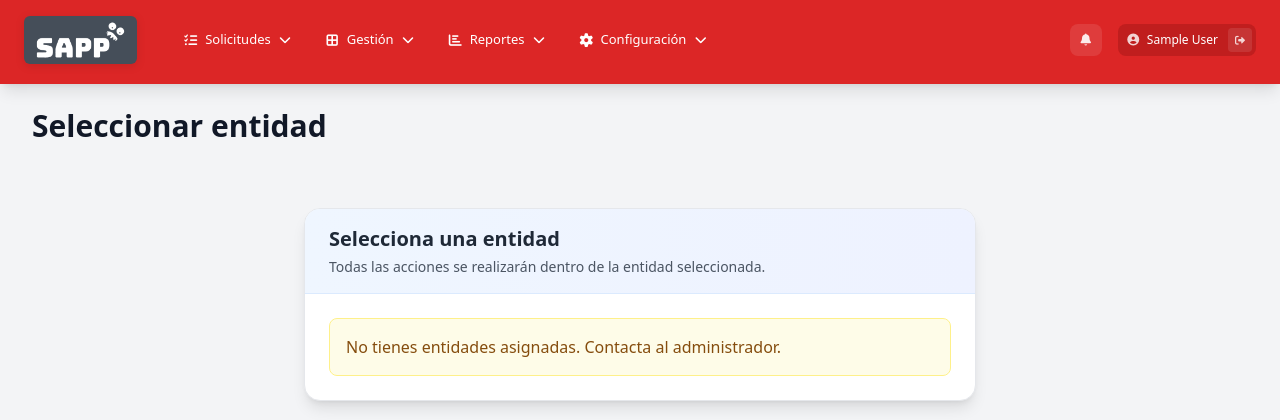
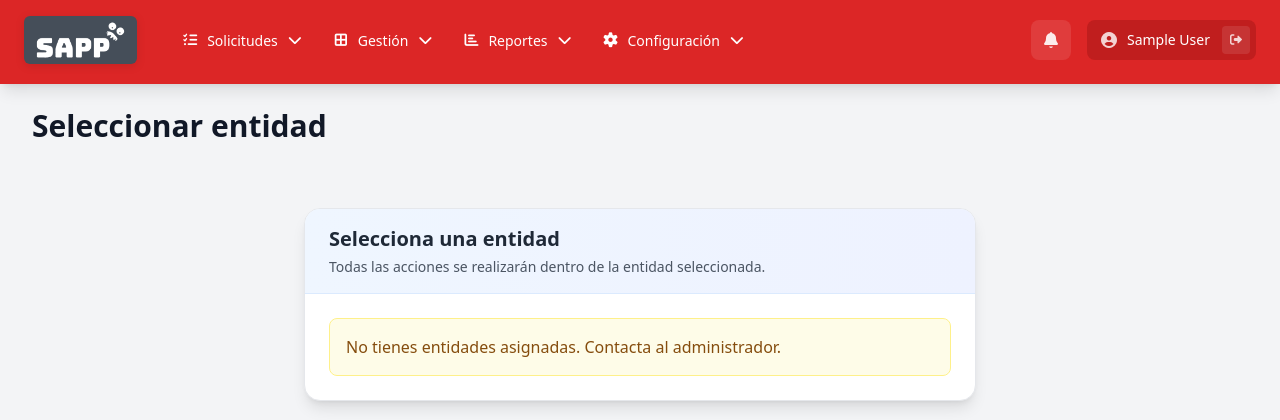
Before and after one commit to WilliamSotaquira/Sapp, a Laravel app: page /workspaces/select in a window 1280 px wide. Shown: the top 420 px of the page. Run offline with Laravel 12, Linux system fonts and the light colour scheme; the visitor is signed in with stand-in values (Sample User, id 1); data that the repository does not hold is empty; parts of the project's set-up code (start-up, migrations or seed data) failed here and were passed over; some libraries are stand-ins or nearby versions.

Commit message:
fix(nav): aumentar tamanos para cumplir WCAG 2.2
- Font-size: 0.875rem (14px) en nav-links y dropdowns (minimo accesible)
- min-height: 2.5rem (40px) en todos los items interactivos (WCAG 2.5.8 target size)
- Iconos: 0.875rem con width 1.125rem
- Campana: w-10 h-10 (40px target), icono text-base
- Usuario: text-sm, icono text-base, boton salir w-7 h-7 (28px)
- Contraste: texto blanco sobre rojo (ratio >7:1)
- Espaciado aumentado para mejor legibilidad

```diff
--- a/resources/views/layouts/app.blade.php
+++ b/resources/views/layouts/app.blade.php
@@ -36,20 +36,22 @@
         .primary-nav-link {
             display: flex;
             align-items: center;
-            gap: 0.4rem;
+            gap: 0.5rem;
             font-weight: 500;
-            font-size: 0.8125rem;
-            border-radius: 0.75rem;
-            padding: 0.5rem 0.85rem;
+            font-size: 0.875rem;
+            border-radius: 0.5rem;
+            padding: 0.5rem 0.75rem;
             white-space: nowrap;
-            transition: background-color 0.2s ease, transform 0.2s ease;
+            min-height: 2.5rem;
+            transition: background-color 0.2s ease;
         }
 
         .primary-nav-link i,
         .dropdown-menu a i,
         .mobile-nav-link i {
-            width: 1rem;
+            width: 1.125rem;
             text-align: center;
+            font-size: 0.875rem;
         }
 
         .primary-nav-link:hover {
@@ -138,9 +140,10 @@
             display: flex;
             align-items: flex-start;
             gap: 0.5rem;
-            padding: 0.5rem 1rem;
-            font-size: 0.8125rem;
+            padding: 0.6rem 1rem;
+            font-size: 0.875rem;
             font-weight: 500;
+            min-height: 2.5rem;
             transition: background-color 0.2s ease;
             white-space: normal;
             line-height: 1.3;
@@ -636,24 +639,24 @@
 
                         {{-- Campana de alertas --}}
                         <a href="{{ route('operational-alerts.index') }}"
-                           class="relative flex items-center justify-center w-8 h-8 rounded-lg bg-white/10 hover:bg-white/20 transition"
+                           class="relative flex items-center justify-center w-10 h-10 rounded-lg bg-white/10 hover:bg-white/20 transition"
                            title="Alertas operativas"
                            id="navAlertBell">
-                            <i class="fas fa-bell text-xs text-white/90"></i>
-                            <span id="navAlertBadge" class="hidden absolute -top-0.5 -right-0.5 min-w-[16px] h-4 flex items-center justify-center rounded-full bg-white text-red-600 text-[9px] font-bold leading-none px-1">
+                            <i class="fas fa-bell text-base text-white/90"></i>
+                            <span id="navAlertBadge" class="hidden absolute -top-0.5 -right-0.5 min-w-[18px] h-[18px] flex items-center justify-center rounded-full bg-white text-red-600 text-[10px] font-bold leading-none px-1">
                             </span>
                         </a>
 
                         {{-- Usuario --}}
-                        <div class="flex items-center gap-1.5 bg-red-700/80 pl-2 pr-1 py-1 rounded-lg">
-                            <i class="fas fa-user-circle text-xs text-white/80"></i>
-                            <span class="text-xs font-medium text-white truncate max-w-[100px] hidden sm:inline">{{ Auth::user()->name }}</span>
+                        <div class="flex items-center gap-2 bg-red-700/80 pl-3 pr-1.5 py-1.5 rounded-lg">
+                            <i class="fas fa-user-circle text-base text-white/80"></i>
+                            <span class="text-sm font-medium text-white truncate max-w-[120px] hidden sm:inline">{{ Auth::user()->name }}</span>
                             <form method="POST" action="{{ route('logout') }}" class="inline">
                                 @csrf
                                 <button type="submit"
-                                    class="ml-1 w-6 h-6 flex items-center justify-center rounded bg-white/10 hover:bg-white/20 transition text-white/80 hover:text-white"
+                                    class="ml-1 w-7 h-7 flex items-center justify-center rounded bg-white/10 hover:bg-white/20 transition text-white/80 hover:text-white"
                                     title="Cerrar sesión">
-                                    <i class="fas fa-sign-out-alt text-[10px]"></i>
+                                    <i class="fas fa-sign-out-alt text-xs"></i>
                                 </button>
                             </form>
                         </div>
```
